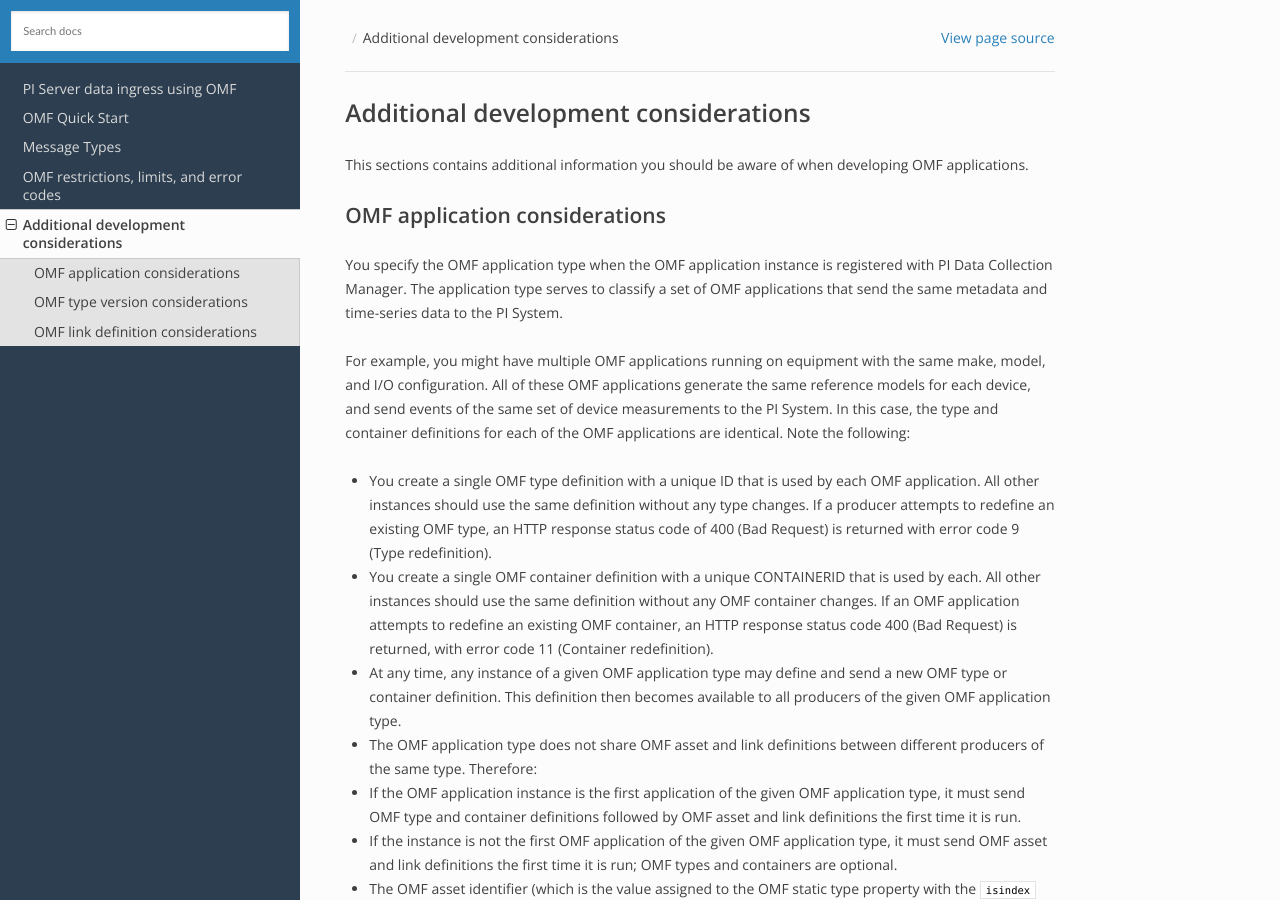
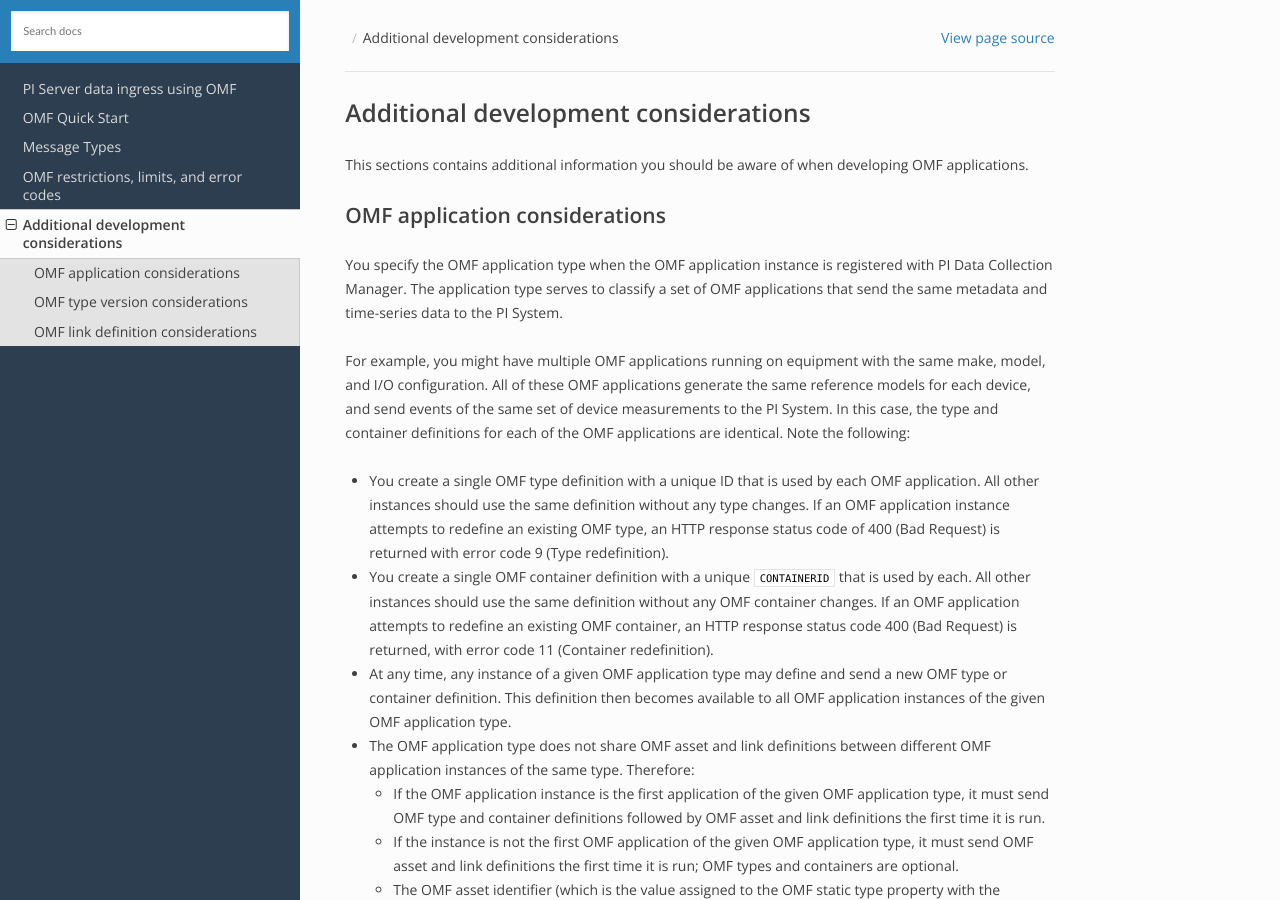
Before and after one commit to osisoft/OMF-Developer-Companion-Guide, a Sphinx documentation site: the page built from docs/Other_considerations.rst, in a window 1280 px wide and 900 px high. Built offline with Sphinx 7.4.7 and the Read the Docs theme 2.0.0, drawn with Linux system fonts in a browser that asks for light colours.

Commit message:
Update Other_considerations.rst

```diff
--- a/docs/Other_considerations.rst
+++ b/docs/Other_considerations.rst
@@ -15,22 +15,24 @@
 Note the following:
 
 * You create a single OMF type definition with a unique ID that is used by each OMF application. All other instances should
-  use the same definition without any type changes. If a producer attempts to redefine an existing OMF type, an HTTP
+  use the same definition without any type changes. If an OMF application instance attempts to redefine an existing OMF type, an HTTP
   response status code of 400 (Bad Request) is returned with error code 9 (Type redefinition).
-* You create a single OMF container definition with a unique CONTAINERID that is used by each. All other instances should
+* You create a single OMF container definition with a unique ``CONTAINERID`` that is used by each. All other instances should
   use the same definition without any OMF container changes. If an OMF application attempts to redefine an existing OMF
   container, an HTTP response status code 400 (Bad Request) is returned, with error code 11 (Container redefinition).
 * At any time, any instance of a given OMF application type may define and send a new OMF type or container definition.
-  This definition then becomes available to all producers of the given OMF application type.
-* The OMF application type does not share OMF asset and link definitions between different producers of the same type. Therefore:
-* If the OMF application instance is the first application of the given OMF application type, it must send OMF type and
-  container definitions followed by OMF asset and link definitions the first time it is run.
-* If the instance is not the first OMF application of the given OMF application type, it must send OMF asset and link
-  definitions the first time it is run; OMF types and containers are optional.
-* The OMF asset identifier (which is the value assigned to the OMF static type property with the ``isindex`` designation),
-  is not required to be unique, but is case-sensitive in link definitions.
-* The OMF link definition is not currently immutable. After the OMF link definition is created, it can be redefined;
-  however, care must be taken. For more information see `OMF link definition considerations`_.
+  This definition then becomes available to all OMF application instances of the given OMF application type.
+* The OMF application type does not share OMF asset and link definitions between different OMF application instances of
+  the same type. Therefore:
+
+  * If the OMF application instance is the first application of the given OMF application type, it must send OMF type and
+    container definitions followed by OMF asset and link definitions the first time it is run.
+  * If the instance is not the first OMF application of the given OMF application type, it must send OMF asset and link
+    definitions the first time it is run; OMF types and containers are optional.
+  * The OMF asset identifier (which is the value assigned to the OMF static type property with the ``isindex`` designation),
+    is not required to be unique, but is case-sensitive in link definitions.
+  * The OMF link definition is not currently immutable. After the OMF link definition is created, it can be redefined;
+    however, care must be taken. For more information see `OMF link definition considerations`_.
 
 OMF type version considerations
 -------------------------------
```
